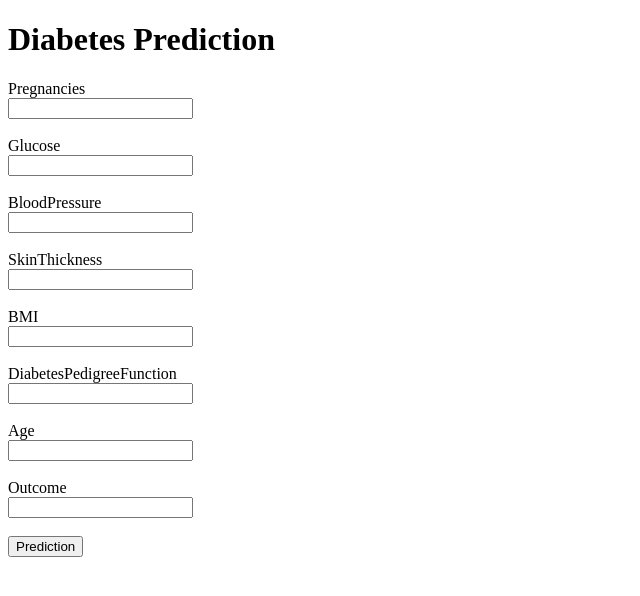
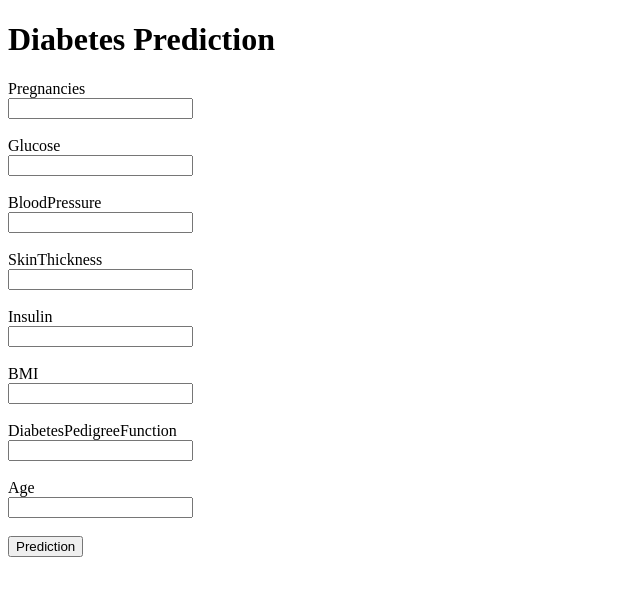
Before and after one commit to ravinasha/diabetes-model, a Flask app: page / in a window 1280 px wide. Shown: the top 596 px of the page, without its empty margins (0-640 px from the left). Run offline with Flask 3, Linux system fonts and the light colour scheme; parts of the project's set-up code (start-up, migrations or seed data) failed here and were passed over.

Commit message:
Update index.html

```diff
--- a/templates/index.html
+++ b/templates/index.html
@@ -23,6 +23,9 @@
         <label>SkinThickness</label><br>
         <input type="text" name="SkinThickness"><br><br>
 
+        <label>Insulin</label><br>
+        <input type="text" name="Insulin"><br><br>
+
         <label>BMI</label><br>
         <input type="text" name="BMI"><br><br>
 
@@ -32,8 +35,7 @@
         <label>Age</label><br>
         <input type="text" name="Age"><br><br>
 
-        <label>Outcome</label><br>
-        <input type="text" name="Outcome"><br><br>
+
 
         <input type="submit" value="Prediction"><br><br>
     </form>
```
